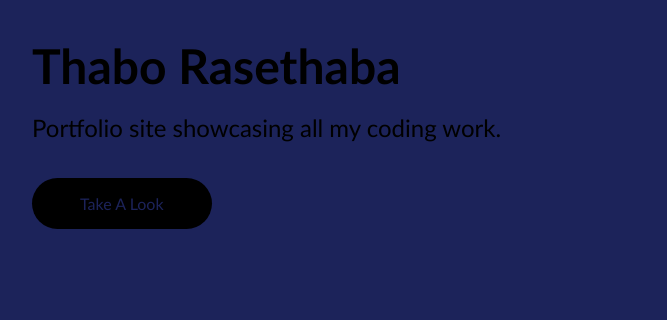
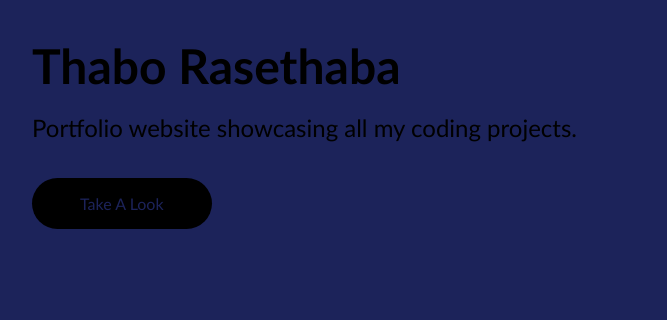
Before and after one commit to Ziyyon/my-site, a plain HTML site: page index.html in a window 1280 px wide. Shown: the part 327-647 px from the top of the page, 0-667 px from the left. Drawn offline with Linux system fonts and the light colour scheme.

Commit message:
wording change

```diff
--- a/index.html
+++ b/index.html
@@ -19,7 +19,7 @@
         <div class="hero-container">
             <div class="column-left">
                 <h1>Thabo Rasethaba</h1>
-                <p>Portfolio site showcasing all my coding work.</p>
+                <p>Portfolio website showcasing all my coding projects.</p>
                 <button>Take A Look</button>
             </div>
             <div class="column-right">
```
